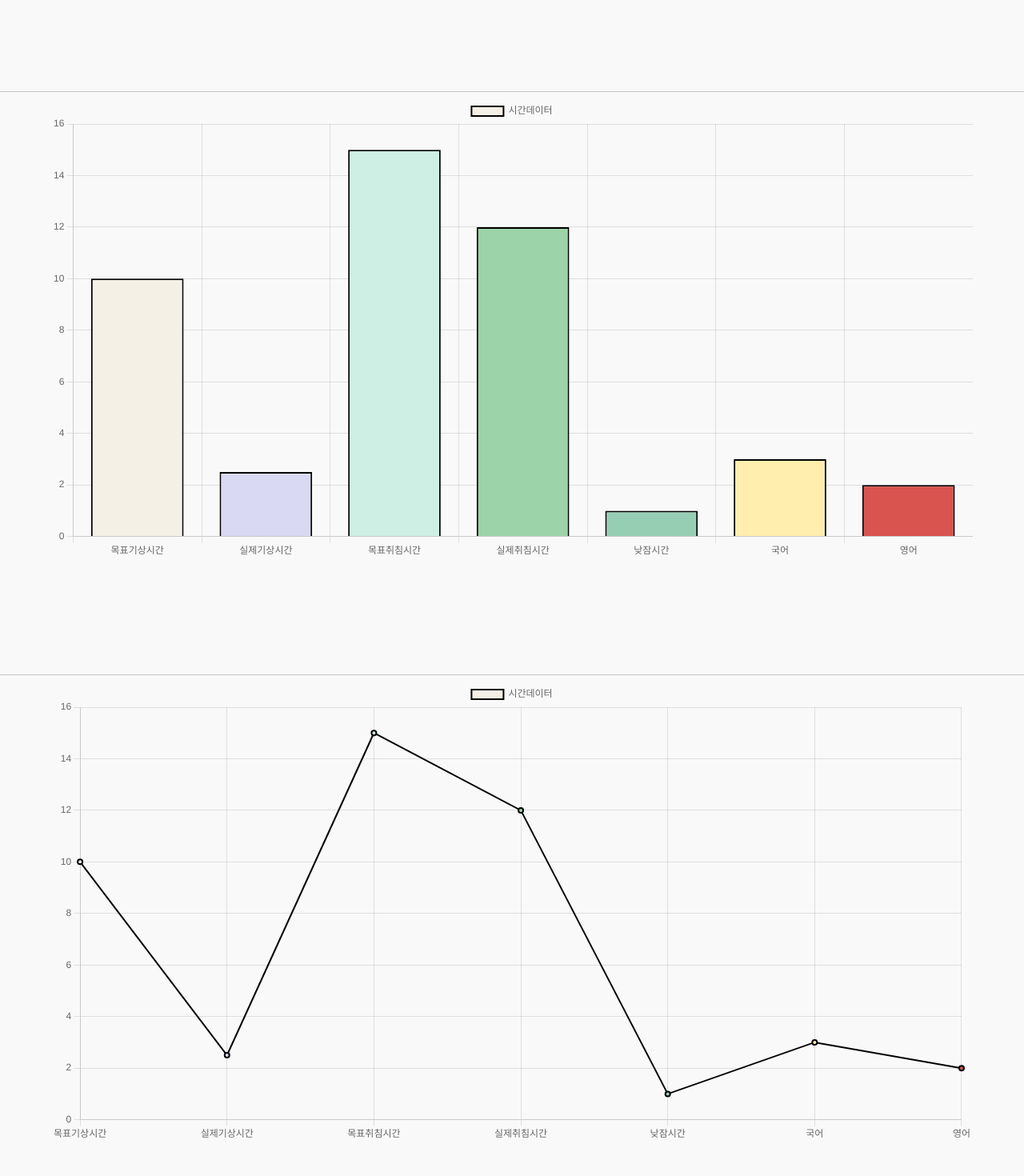
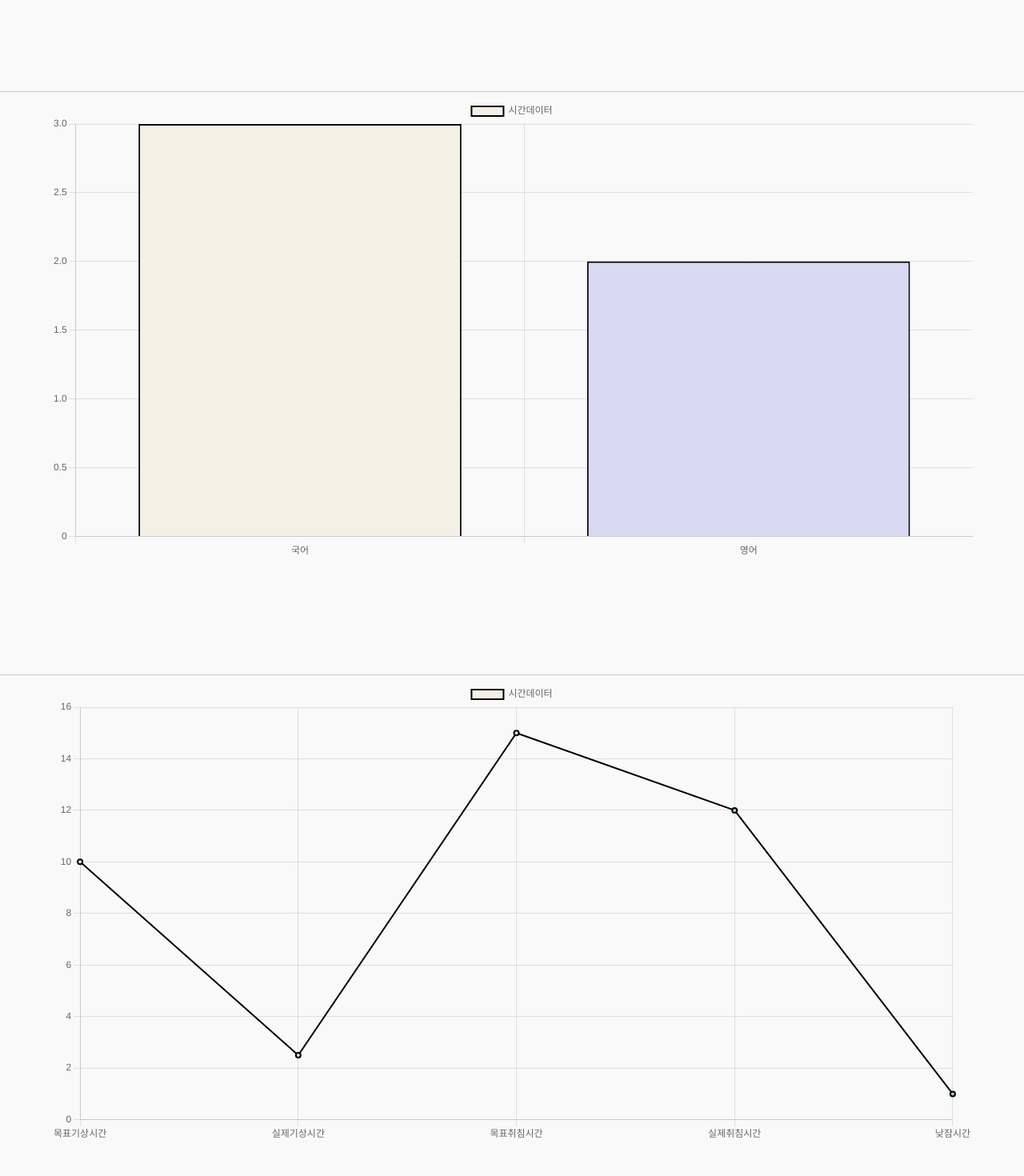
Before and after one commit to alpha0212/DATA_SPT, a Next.js app: page /Graph in a window 1280 px wide. Shown: the part 920-2390 px from the top of the page at 80% size. Built offline with nearby package versions, Linux system fonts and the light colour scheme.

Commit message:
Data Graph Upgrade Step 1/3

```diff
--- a/components/Spt/EditSpt.js
+++ b/components/Spt/EditSpt.js
@@ -26,7 +26,6 @@ function EditSpt({ sptUpdateData }) {
     spt_break: "",
     spt_break_action: "",
     spt_name: "",
-
   });
   useEffect(() => {
     setSpt(sptUpdateData[0]);
--- a/pages/Data.js
+++ b/pages/Data.js
@@ -1,4 +1,17 @@
-export const UserData = [
+export const SubData = [
+    {
+      id: 1,
+      sub: "국어",
+      time: 3,
+    },
+    {
+      id: 2,
+      sub: "영어",
+      time: 2,
+    },
+  ];
+
+export const SleepData = [
   {
     id: 1,
     sub: "목표기상시간",
@@ -23,15 +36,5 @@ export const UserData = [
     id: 5,
     sub: "낮잠시간",
     time: 1,
-    },
-    {
-      id: 6,
-      sub: "국어",
-      time: 3,
-    },
-    {
-      id: 7,
-      sub: "영어",
-      time: 2,
-    },
-  ];
+  }
+]
--- a/pages/Graph.js
+++ b/pages/Graph.js
@@ -1,19 +1,42 @@
-import { useState } from 'react';
+import React, { useState, useEffect } from 'react';
+import { useRouter } from "next/router";
+import Link from "next/link";
 import BarGraph from '../components/GraphList/BarGraph';
+import axios from "axios";
 import LineGraph from '../components/GraphList/LineGraph';
 import PieGraph from '../components/GraphList/PieGraph';
 import styles from "../styles/DataGraph.module.css";
-import {UserData} from "./Data";
+import {SubData, SleepData} from "./Data";
 
 
 export default function Graph() {
-
-  const [userData, setUserData] = useState({
-    labels: UserData.map((data) => data.sub),
+  const [subData, setUserData] = useState({
+    labels: SubData.map((data) => data.sub),
     datasets: [
       {
         label: "시간데이터",
-        data: UserData.map((data) => data.time),
+        data: SubData.map((data) => data.time),
+        backgroundColor: [
+          "#f4f0e6",
+          "#d9d9f3",
+          "#ceefe4",
+          "#9dd3a8",
+          "#96ceb4",
+          "#ffeead",
+          "#d9534f",
+          "#ffad60",
+        ],
+        borderColor: "black",
+        borderWidth: 2,
+      },
+    ],
+  });
+  const [sleepData, setSleepData] = useState({
+    labels: SleepData.map((data) => data.sub),
+    datasets: [
+      {
+        label: "시간데이터",
+        data: SleepData.map((data) => data.time),
         backgroundColor: [
           "#f4f0e6",
           "#d9d9f3",
@@ -34,19 +57,19 @@ export default function Graph() {
         <div className={styles.content_line} />
         <div className={styles.graph_center}>
           <div className={styles.BarGraph}>
-            <BarGraph chartData={userData}/>
+            <BarGraph chartData={subData}/>
           </div>
         </div>
         <div className={styles.content_line} />
         <div className={styles.graph_center}>
           <div className={styles.LineGraph}>
-            <LineGraph chartData={userData}/>
+            <LineGraph chartData={sleepData}/>
           </div>
         </div>
         <div className={styles.content_line} />
         <div className={`${styles.graph_center}`}>
           <div className={styles.PieGraph}>
-            <PieGraph chartData={userData}/>
+            <PieGraph chartData={sleepData}/>
           </div>
         </div>
       </div>
--- a/styles/Today.module.css
+++ b/styles/Today.module.css
@@ -65,7 +65,7 @@
     margin: 20px;
     background-color: rgb(249, 249, 249);
     width: 60vw;
-    border-radius: 3px;
+    border-radius: 10px;
     box-shadow: 0 1px 10px rgb(199, 199, 199);
 
 }
--- a/styles/index.module.css
+++ b/styles/index.module.css
@@ -156,10 +156,3 @@
   margin-right: 2vw;
   margin-left: 2vw;
 }
-
-.menu_main{
-  font-size: 15px;
-  margin-right: 2vw;
-  margin-left: 2vw;
-  align-items: left;
-}
```
Also changed, not shown: pages/spt/[id].js (+7 -1 lines). Lines whose indentation alone changed are shown as unchanged.
